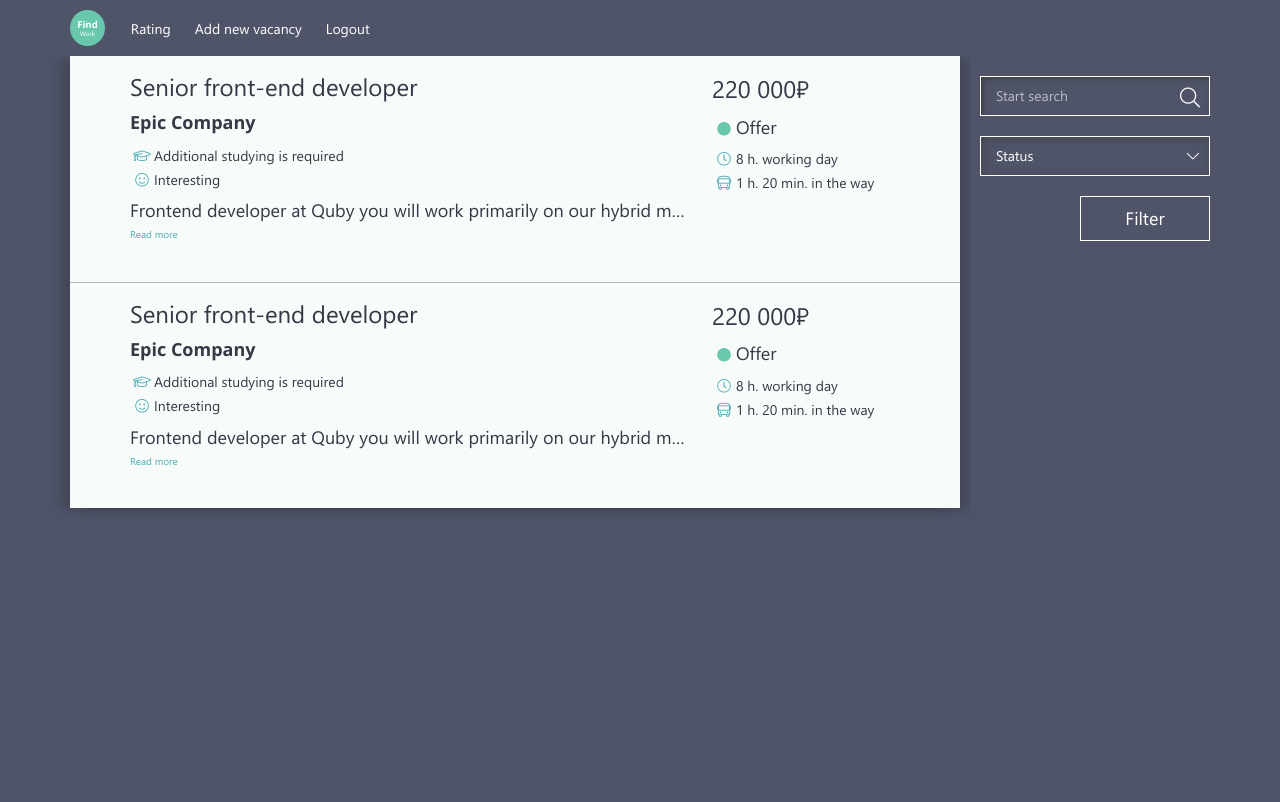
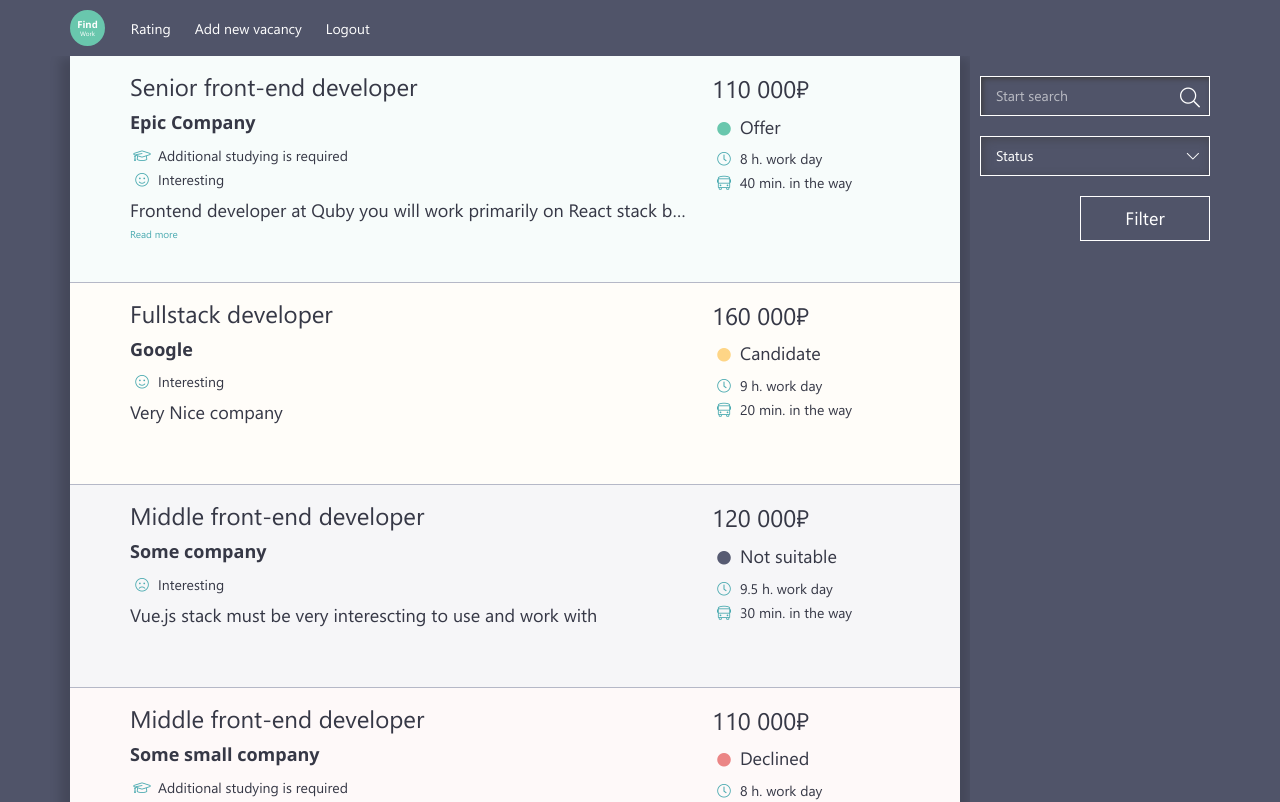
Before and after one commit to ArtemeeSenin/job-search-app, a React (Create React App) app: page /vacancy/delete in a window 1280 px wide. Shown: the top 802 px of the page. Built offline with nearby package versions, Linux system fonts and the light colour scheme; what react-redux-loading-bar would draw is missing.

Commit message:
some fixes

```diff
--- a/src/components/containers/RatingTable.jsx
+++ b/src/components/containers/RatingTable.jsx
@@ -1,37 +1,40 @@
 import React from 'react';
+import { connect } from 'react-redux'
 import RatingTableVacancy from './RatingTableVacancy';
 
 const RatingTable = (props) => {
-    const vacancyList = [{
-        position: "Senior front-end developer",
-        company: "Epic Company",
-        salaryNumber: "220 000",
-        salaryCurrency: "₽",
-        status: "Offer",
-        workingDay: "8 h.",
-        inTheWay: "1 h. 20 min.",
-        additionalStudying: true,
-        interesting: "smile",
-        comment: "Frontend developer at Quby you will work primarily on our hybrid mobile application which is targeted at our energy utility’s end users. Frontend developer at Quby you will work primarily on our hybrid mobile application which is targeted at our energy utility’s end users."
-    },
-    {
-        position: "Senior front-end developer",
-        company: "Epic Company",
-        salaryNumber: "220 000",
-        salaryCurrency: "₽",
-        status: "Offer",
-        workingDay: "8 h.",
-        inTheWay: "1 h. 20 min.",
-        additionalStudying: true,
-        interesting: "smile",
-        comment: "Frontend developer at Quby you will work primarily on our hybrid mobile application which is targeted at our energy utility’s end users. Frontend developer at Quby you will work primarily on our hybrid mobile application which is targeted at our energy utility’s end users."
-    }]
+    // const vacancyList = [{
+    //     position: "Senior front-end developer",
+    //     company: "Epic Company",
+    //     salaryNumber: "220 000",
+    //     salaryCurrency: "₽",
+    //     status: "Offer",
+    //     workingDay: "8 h.",
+    //     inTheWay: "1 h. 20 min.",
+    //     additionalStudying: true,
+    //     interesting: "smile",
+    //     comment: "Frontend developer at Quby you will work primarily on our hybrid mobile application which is targeted at our energy utility’s end users. Frontend developer at Quby you will work primarily on our hybrid mobile application which is targeted at our energy utility’s end users."
+    // },
+    // {
+    //     position: "Senior front-end developer",
+    //     company: "Epic Company",
+    //     salaryNumber: "220 000",
+    //     salaryCurrency: "₽",
+    //     status: "Declined",
+    //     workingDay: "8 h.",
+    //     inTheWay: "1 h. 20 min.",
+    //     additionalStudying: true,
+    //     interesting: "frown",
+    //     comment: "Frontend developer at Quby you will work primarily on our hybrid mobile application which is targeted at our energy utility’s end users. Frontend developer at Quby you will work primarily on our hybrid mobile application which is targeted at our energy utility’s end users."
+    // }]
+
+    const { vacancies, visibilityFilter } = props;
 
     return (
         <div className="rating-table">
             <table className="rating-table__table">
                 <tbody>
-                    { vacancyList.map( (vacancy, key) => (
+                    { vacancies.map( (vacancy, key) => (
                         <RatingTableVacancy key={key} data={vacancy}/>
                     ))}
                 </tbody>
@@ -39,5 +42,10 @@ const RatingTable = (props) => {
         </div>
     )
 }
-
-export default RatingTable;
+function mapStateToProps(state) {
+    return {
+        vacancies: state.vacancies,
+        visibilityFilter: state.visibilityFilter
+    }
+}
+export default connect(mapStateToProps)(RatingTable);
--- a/src/components/containers/RatingTableVacancy.jsx
+++ b/src/components/containers/RatingTableVacancy.jsx
@@ -11,23 +11,23 @@ const RatingTableVacancy = ({ data }) => (
             <div className="vacancy-summary__conditions">
                 <div className="vacancy-summary__conditions-main-info-contrainer">
                     <h4 className="vacancy-summary__salary">
-                        <span className="vacancy-summary__salary-number">{data.salaryNumber}</span>
-                        <span className="vacancy-summary__salary-currency">{data.salaryCurrency}</span>
+                        <span className="vacancy-summary__salary-number">{data.salary.toLocaleString('ru')}</span>
+                        <span className="vacancy-summary__salary-currency">&#8381;</span>
                     </h4>
                     <div className="vacancy-summary__conditions-status-container">
-                        <span className="vacancy-summary__status">
-                            <i className={`vacancy-summary__statuc-icon vacancy-summary__status-icon--${data.status.toLowerCase().split(' ').join('-')} fas fa-circle`}></i>
+                        <div className="vacancy-summary__status">
+                            <i className={`vacancy-summary__status-icon vacancy-summary__status-icon--${data.status.toLowerCase().split(' ').join('-')} fas fa-circle`}></i>
                             <span className="vacancy-summary__status-text">{data.status}</span>
-                        </span>
+                        </div>
                     </div>
                     <ul className="vacancy-summary__info-list">
                         <li className="vacancy-summary__info-list-item">
                             <i className="fal fa-clock"></i>
-                            <span className="vacancy-summary__info-list-item-text">{data.workingDay} working day</span>
+                            <span className="vacancy-summary__info-list-item-text">{data.workDay / 60} h. work day</span>
                         </li>
                         <li className="vacancy-summary__info-list-item">
                             <i className="fal fa-bus"></i>
-                            <span className="vacancy-summary__info-list-item-text">{data.inTheWay} in the way</span>
+                            <span className="vacancy-summary__info-list-item-text">{data.inTheWay} min. in the way</span>
                         </li>
                     </ul>
                 </div>
@@ -35,25 +35,22 @@ const RatingTableVacancy = ({ data }) => (
             <div className="vacancy-summary__addtional-info">
                 <div className="vacancy-summary__requirements">
                     <ul className="vacancy-summary__info-list">
-                        {data.additionalStudying ? (
+                        {data.requiresAdditionalStudying ? (
                             <li className="vacancy-summary__info-list-item">
                                 <i className="fal fa-graduation-cap"></i>
                                 <span className="vacancy-summary__info-list-item-text">Additional studying is required</span>
                             </li>
                         ) : ''
                         }
-                        {data.interesting ? (
-                            <li className="vacancy-summary__info-list-item">
-                                <i className={`fal fa-${data.interesting}`}></i>
-                                <span className="vacancy-summary__info-list-item-text">Interesting</span>
-                            </li>
-                        ) : ''
-                        }
+                        <li className="vacancy-summary__info-list-item">
+                            <i className={`fal fa-${data.isInteresting ? 'smile' : 'frown'}`}></i>
+                            <span className="vacancy-summary__info-list-item-text">Interesting</span>
+                        </li>
                     </ul>
-                    {data.comment ? (
+                    {data.commentary ? (
                         <div className="vacancy-summary__commentary-container">
                             <div className="comment-toggling comment-toggling--one-line">
-                                <p className="comment-toggling__text">{data.comment}</p>
+                                <p className="comment-toggling__text">{data.commentary}</p>
                             </div>
                         </div>
                     ) : ''
--- a/src/components/containers/VacancyForm.jsx
+++ b/src/components/containers/VacancyForm.jsx
@@ -94,7 +94,7 @@ const VacancyForm = (props) => {
                         "candidate",
                         "offer",
                         "declined",
-                        "not interesting"
+                        "not suitable"
                     ]}
                 />
             </form>
--- a/src/index.js
+++ b/src/index.js
@@ -19,5 +19,3 @@ ReactDOM.render(
     </Provider>
     , document.getElementById('root')
 );
-
-// store.dispatch({ type: 'FILL_IN_FORM', data: initialState.vacancies[0] })
--- a/src/index.json
+++ b/src/index.json
@@ -1,33 +1,64 @@
 {
     "user": {},
     "vacancies": [{
-            "position": "Senior",
-            "company": "Wrike",
-            "salary": 300000,
+            "position": "Senior front-end developer",
+            "company": "Epic Company",
+            "salary": 110000,
             "workDay": 480,
             "inTheWay": 40,
-            "description": "Lke it",
+            "description": "Like it",
             "isInteresting": true,
-            "commentary": "Nice company",
+            "requiresAdditionalStudying": true,
+            "commentary": "Frontend developer at Quby you will work primarily on React stack basically and use some native tools",
             "status": "offer",
             "id": "petyu0oy44nzecbe6rmj",
             "companyDescription": "",
             "companyCommentary": ""
         },
         {
-            "position": "Senior",
+            "position": "Fullstack developer",
             "company": "Google",
-            "salary": 599999,
-            "workDay": 500,
+            "salary": 160000,
+            "workDay": 540,
             "inTheWay": 20,
-            "description": "Lke it so",
+            "description": "Like it very much",
             "isInteresting": true,
+            "requiresAdditionalStudying": false,
             "commentary": "Very Nice company",
             "status": "candidate",
             "id": "k3t0mkyyataquvlkrq5t",
             "companyDescription": "",
-            "companyCommentary": "",
-            "requiresAdditionalStudying": true
+            "companyCommentary": ""
+        },
+        {
+            "position": "Middle front-end developer",
+            "company": "Some company",
+            "salary": 120000,
+            "workDay": 570,
+            "inTheWay": 30,
+            "description": "Like it so",
+            "isInteresting": false,
+            "requiresAdditionalStudying": false,
+            "commentary": "Vue.js stack must be very interescting to use and work with",
+            "status": "not suitable",
+            "id": "s5a0mkyyataquvlkrq5t",
+            "companyDescription": "",
+            "companyCommentary": ""
+        },
+        {
+            "position": "Middle front-end developer",
+            "company": "Some small company",
+            "salary": 110000,
+            "workDay": 480,
+            "inTheWay": 10,
+            "description": "Not so interesting",
+            "isInteresting": false,
+            "requiresAdditionalStudying": true,
+            "commentary": "Very Nice company",
+            "status": "declined",
+            "id": "nna0mkyyataquvlkrq5t",
+            "companyDescription": "",
+            "companyCommentary": ""
         }
     ],
     "visibilityFilter": {},
--- a/src/styles/blocks/comment-toggling.scss
+++ b/src/styles/blocks/comment-toggling.scss
@@ -25,6 +25,12 @@
         .comment-toggling__text {
             white-space: nowrap;
             text-overflow: ellipsis;
+        }
+    }
+
+    &--no-action {
+        &::after {
+            display: none;
         }
     }
     &--text-fade {
--- a/src/styles/blocks/vacancy-summary.scss
+++ b/src/styles/blocks/vacancy-summary.scss
@@ -57,6 +57,8 @@
             // }
 
             .fal, .fas, .fa {
+                display: inline-block;
+                margin-right: 4px;
                 color: $color-text-variation-medium;
             }
         }
@@ -72,7 +74,18 @@
         margin: 14px 0;
         font-size: $font-size-medium;
 
+        &-text
+        {
+            display: inline-block;
+            &::first-letter {
+                text-transform: capitalize;
+            }
+        }
+
         &-icon {
+            display: inline-block;
+            margin-right: 4px;
+
             &--candidate {
                 color: $color-warning;
             }
```
Also changed, not shown: public/index.js (+7 -0 lines), src/components/containers/CardContent.jsx (+0 -8 lines), src/styles/blocks/card-info.scss (+32 -13 lines).
